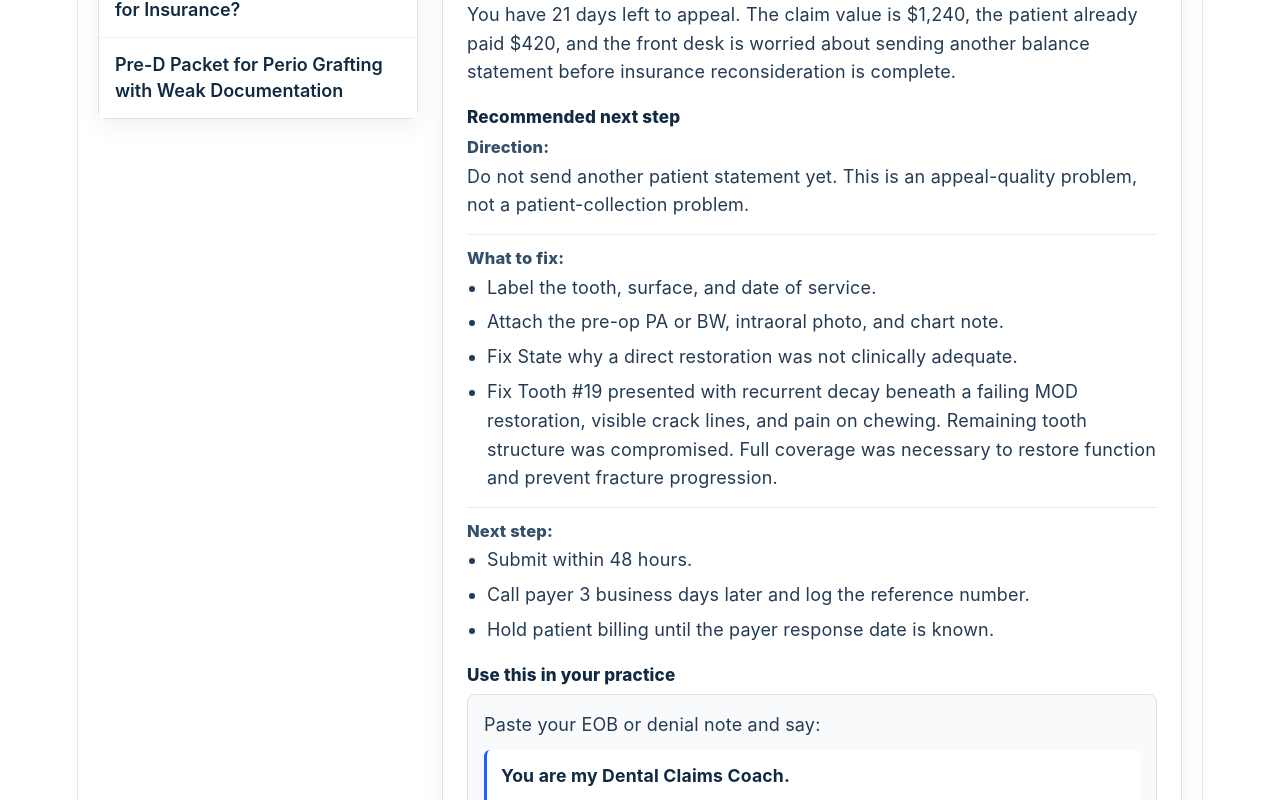
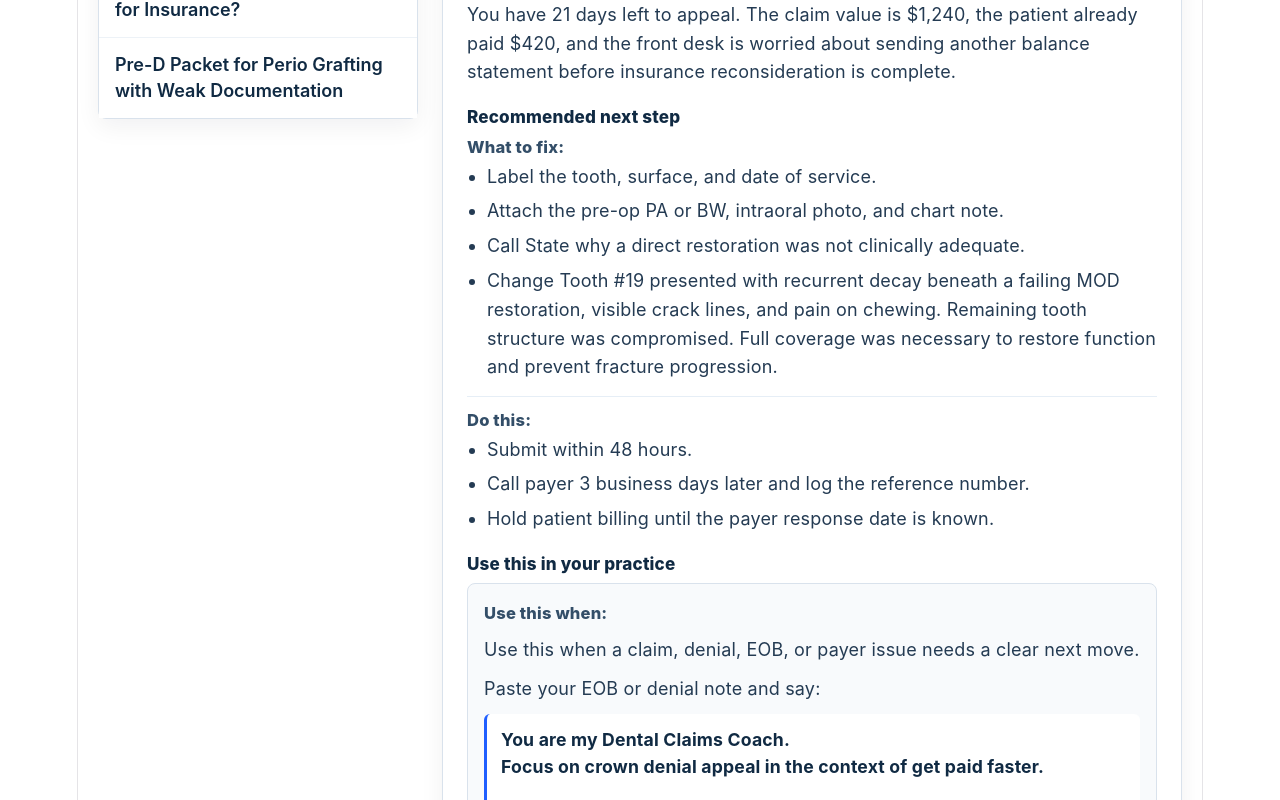
Before and after one commit to jeremyphelps-SP/smarterpractice-site, a React (Vite) app: page / in a window 1280 px wide. Shown: the part 1620-2420 px from the top of the page. Built offline with nearby package versions, Linux system fonts and the light colour scheme.

Commit message:
Tighten scenario execution clarity and remove vague language

```diff
--- a/src/components/CoachScenarioMatrix.jsx
+++ b/src/components/CoachScenarioMatrix.jsx
@@ -15,10 +15,9 @@ const challengeLabels = {
 };
 
 const recommendationSectionOrder = [
-  ["direction", "Direction"],
-  ["whatIsHappening", "What's happening"],
+  ["whatIsHappening", "Why it's happening"],
   ["whatToChange", "What to fix"],
-  ["nextStep", "Next step"],
+  ["nextStep", "Do this"],
 ];
 
 const actionStarts = [
@@ -36,7 +35,6 @@ const actionStarts = [
   "calibrate",
   "check",
   "collect",
-  "complete",
   "confirm",
   "create",
   "delay",
@@ -69,7 +67,6 @@ const actionStarts = [
   "separate",
   "set",
   "spend",
-  "start",
   "stop",
   "submit",
   "summarize",
@@ -94,6 +91,28 @@ const collectionTerms = [
   "receipt",
   "registration",
   "treatment plan",
+];
+
+const actionTermRules = [
+  [["appeal"], "Appeal"],
+  [["attachment", "attachments", "photo", "photos", "radiograph"], "Attach"],
+  [["audit"], "Audit"],
+  [["call"], "Call"],
+  [["chart", "note", "notes", "documentation"], "Document"],
+  [["checklist"], "Create"],
+  [["claim", "claims"], "Track"],
+  [["decision"], "Document"],
+  [["estimate"], "Review"],
+  [["fee", "fees", "pricing"], "Review"],
+  [["financing"], "Offer"],
+  [["follow-up", "follow up"], "Schedule"],
+  [["huddle"], "Run"],
+  [["language", "message", "script"], "Write"],
+  [["policy"], "Write"],
+  [["report"], "Review"],
+  [["schedule", "appointment", "visit"], "Schedule"],
+  [["task", "workflow"], "Assign"],
+  [["training"], "Train"],
 ];
 
 function groupScenariosByCategory(scenarios) {
@@ -137,8 +156,27 @@ function ensurePeriod(value) {
   return /[.!?]$/.test(value) ? value : `${value}.`;
 }
 
+function stripFillerStart(value) {
+  return value
+    .replace(/^identify\s+/i, "")
+    .replace(/^start with\s+/i, "Lead with ")
+    .replace(/^begin with\s+/i, "Lead with ")
+    .replace(/^start by\s+/i, "")
+    .replace(/^begin by\s+/i, "")
+    .replace(/^complete\s+/i, "");
+}
+
+function chooseActionVerb(text, fallback = "Fix") {
+  const lowerText = text.toLowerCase();
+  const rule = actionTermRules.find(([terms]) =>
+    terms.some((term) => lowerText.includes(term)),
+  );
+
+  return rule ? rule[1] : fallback;
+}
+
 function formatInstructionItem(item, sectionKey) {
-  const text = String(item).trim();
+  const text = stripFillerStart(String(item).trim());
 
   if (!text) {
     return "";
@@ -159,20 +197,20 @@ function formatInstructionItem(item, sectionKey) {
   }
 
   if (sectionKey === "whatIsHappening") {
-    return ensurePeriod(`Identify ${text}`);
+    return ensurePeriod(sentenceCase(text));
   }
 
   if (sectionKey === "whatToChange") {
     const lowerText = text.toLowerCase();
     const prefix = collectionTerms.some((term) => lowerText.includes(term))
       ? "Collect"
-      : "Fix";
+      : chooseActionVerb(text, "Change");
 
     return ensurePeriod(`${prefix} ${text}`);
   }
 
   if (sectionKey === "nextStep") {
-    return ensurePeriod(`Complete ${text}`);
+    return ensurePeriod(`${chooseActionVerb(text, "Do")} ${text}`);
   }
 
   return ensurePeriod(normalized);
@@ -213,7 +251,7 @@ function getScenarioSpecificInstruction(scenario) {
   }
 
   if (category === "Avoid Compliance Mistakes" || searchableText.includes("hipaa")) {
-    return "Identify the documentation and notification steps.";
+    return "List the documentation and notification steps.";
   }
 
   if (category === "Fix the Schedule" || searchableText.includes("schedule")) {
@@ -229,11 +267,65 @@ function getScenarioSpecificInstruction(scenario) {
     return "Write what the team should say.";
   }
 
-  return "Identify the decision factors.";
+  return "Map the decision factors.";
+}
+
+function getScenarioTrigger(scenario) {
+  const searchableText = [
+    scenario.category,
+    scenario.coach,
+    scenario.scenarioTitle,
+    ...(scenario.tags || []),
+  ]
+    .join(" ")
+    .toLowerCase();
+
+  if (
+    searchableText.includes("claim") ||
+    searchableText.includes("denial") ||
+    searchableText.includes("appeal") ||
+    searchableText.includes("payer")
+  ) {
+    return "Use this when a claim, denial, EOB, or payer issue needs a clear next move.";
+  }
+
+  if (searchableText.includes("hipaa") || searchableText.includes("compliance")) {
+    return "Use this when a compliance question needs containment, documentation, and follow-up.";
+  }
+
+  if (searchableText.includes("schedule") || searchableText.includes("appointment")) {
+    return "Use this when the schedule needs a recovery plan instead of another quick fix.";
+  }
+
+  if (
+    searchableText.includes("patient") ||
+    searchableText.includes("case acceptance") ||
+    searchableText.includes("communication")
+  ) {
+    return "Use this when the team needs clearer patient language and a next step.";
+  }
+
+  if (
+    searchableText.includes("profit") ||
+    searchableText.includes("fee") ||
+    searchableText.includes("money") ||
+    searchableText.includes("tax")
+  ) {
+    return "Use this when a practice decision needs clear financial tradeoffs.";
+  }
+
+  return "Use this when the team needs to turn a practice issue into a specific action plan.";
+}
+
+function getPromptGroundingSentence(scenario) {
+  const topic = scenario.scenarioTitle.replace(/\s*\([^)]*\)/g, "").trim();
+
+  return `Focus on ${topic.toLowerCase()} in the context of ${scenario.category.toLowerCase()}.`;
 }
 
 function createCoachPrompt(scenario) {
   return `You are my ${scenario.coach}.
+${getPromptGroundingSentence(scenario)}
 
 Review this situation and respond with:
 1. The most important next step
@@ -249,11 +341,13 @@ function getExecutionExample(scenario) {
   if (scenario.executionExample) {
     return {
       ...scenario.executionExample,
+      trigger: scenario.executionExample.trigger || getScenarioTrigger(scenario),
       prompt: createCoachPrompt(scenario),
     };
   }
 
   return {
+    trigger: getScenarioTrigger(scenario),
     intro: "Paste the relevant note, report, patient message, or workflow detail and say:",
     prompt: createCoachPrompt(scenario),
     outputLabel: "You'll get:",
@@ -469,9 +563,6 @@ export default function CoachScenarioMatrix({ selectedChallenge = null }) {
                       >
                         {section.label}:
                       </p>
-                      {section.key === "direction" ? (
-                        <p style={{ margin: 0 }}>{section.items[0]}</p>
-                      ) : (
                       <ul
                         style={{
                           display: "grid",
@@ -486,7 +577,6 @@ export default function CoachScenarioMatrix({ selectedChallenge = null }) {
                           </li>
                         ))}
                       </ul>
-                      )}
                     </div>
                   ))}
                 </dd>
@@ -497,6 +587,10 @@ export default function CoachScenarioMatrix({ selectedChallenge = null }) {
                     Use this in your practice
                   </dt>
                   <dd className="scenario-matrix__execution">
+                    <p className="scenario-matrix__execution-label">
+                      Use this when:
+                    </p>
+                    <p>{executionExample.trigger}</p>
                     <p>{executionExample.intro}</p>
                     <blockquote>
                       {executionExample.prompt}
```
Lines whose indentation alone changed are shown as unchanged.
